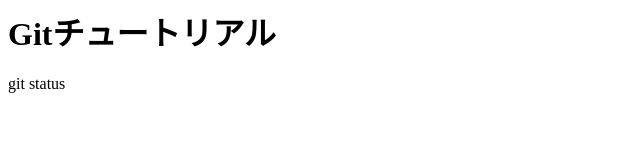
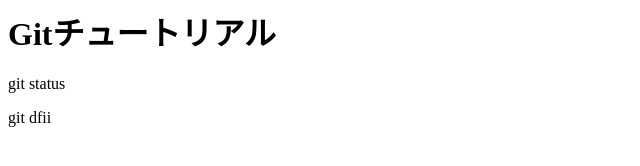
Before and after one commit to matsumoto-aqua/git_tutorial, a plain HTML site: page index.html in a window 1280 px wide. Shown: the full height of the page, 0-640 px from the left. Drawn offline with Linux system fonts and the light colour scheme.

Commit message:
git diffを追記しました。

```diff
--- a/index.html
+++ b/index.html
@@ -1,2 +1,3 @@
 <h1>Gitチュートリアル</h1>
 <p>git status</p>
+<p>git dfii</p>
```
